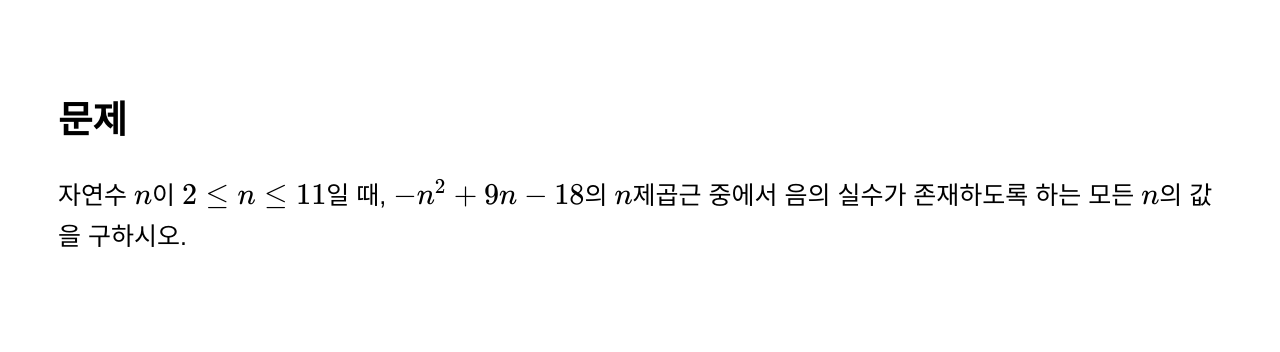
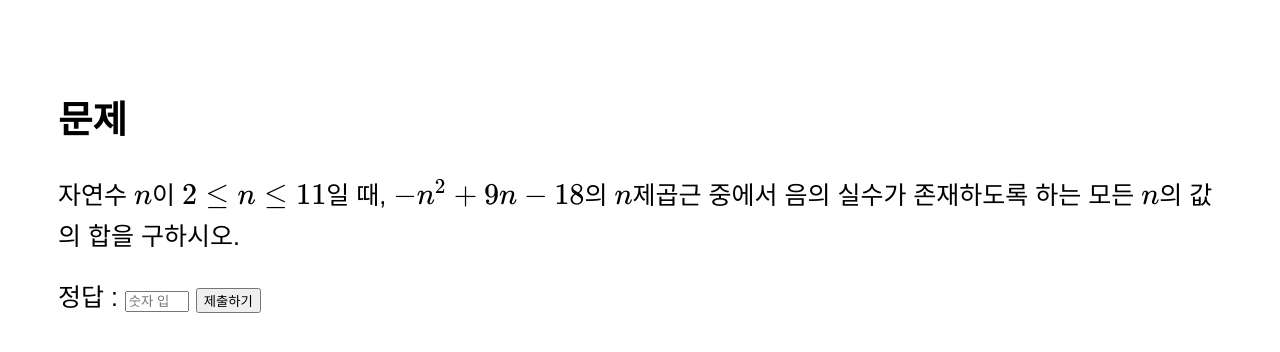
Before and after one commit to dkfka486/dkfka486.github.io, a plain HTML site: page q1.html in a window 1280 px wide. Drawn offline with nearby package versions, Linux system fonts and the light colour scheme.

Commit message:
q1.html 업데이트

```diff
--- a/q1.html
+++ b/q1.html
@@ -22,7 +22,12 @@
         <h2>문제</h2>
 
         <p>
-            자연수 \(n\)이 \(2 \le n \le 11\)일 때, \(-n^2 + 9n - 18\)의 \(n\)제곱근 중에서 음의 실수가 존재하도록 하는 모든 \(n\)의 값을 구하시오.
+            자연수 \(n\)이 \(2 \le n \le 11\)일 때, \(-n^2 + 9n - 18\)의 \(n\)제곱근 중에서 음의 실수가 존재하도록 하는 모든 \(n\)의 값의 합을 구하시오.
         </p>
+
+        <label for="userAnswer">정답 : </label>
+        <input type="number" id="userAnswer" min="0" max="999" placeholder="숫자 입력">
+        <button onclick="checkAnswer()">제출하기</button>
+        <p id="resultMessage"></p>
     </body>
 </html>
```
